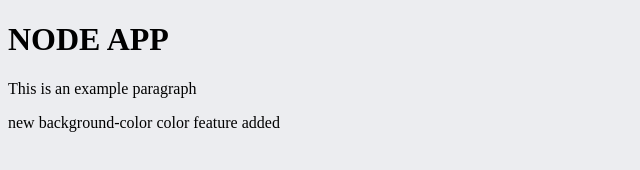
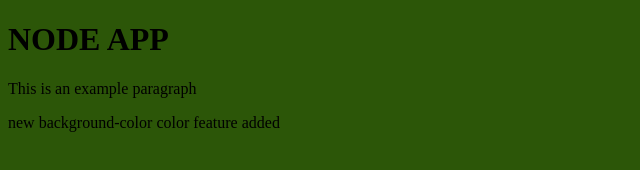
Before and after one commit to delta-bravo277/multi-branch, a plain HTML site: page index.html in a window 1280 px wide. Shown: the whole page, without its empty margins (0-640 px from the left). Drawn offline with Linux system fonts and the light colour scheme.

Commit message:
dark green #patch

```diff
--- a/index.html
+++ b/index.html
@@ -4,7 +4,7 @@
     <title>NODE APP</title>
     <style>
       body {
-        background-color: rgb(236, 237, 240);
+        background-color: rgb(44, 86, 8);
       }
       </style>
   </head>
```
